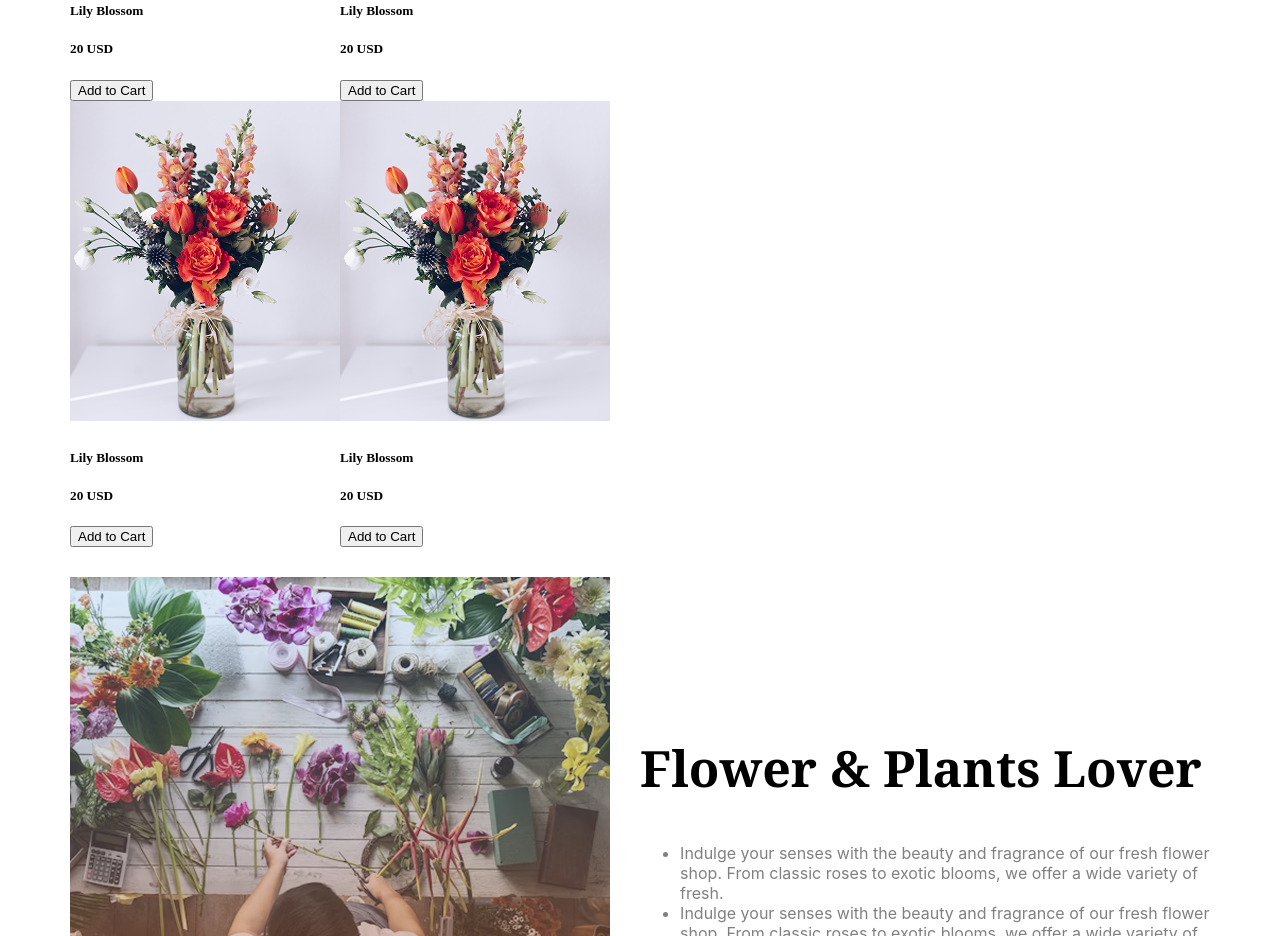
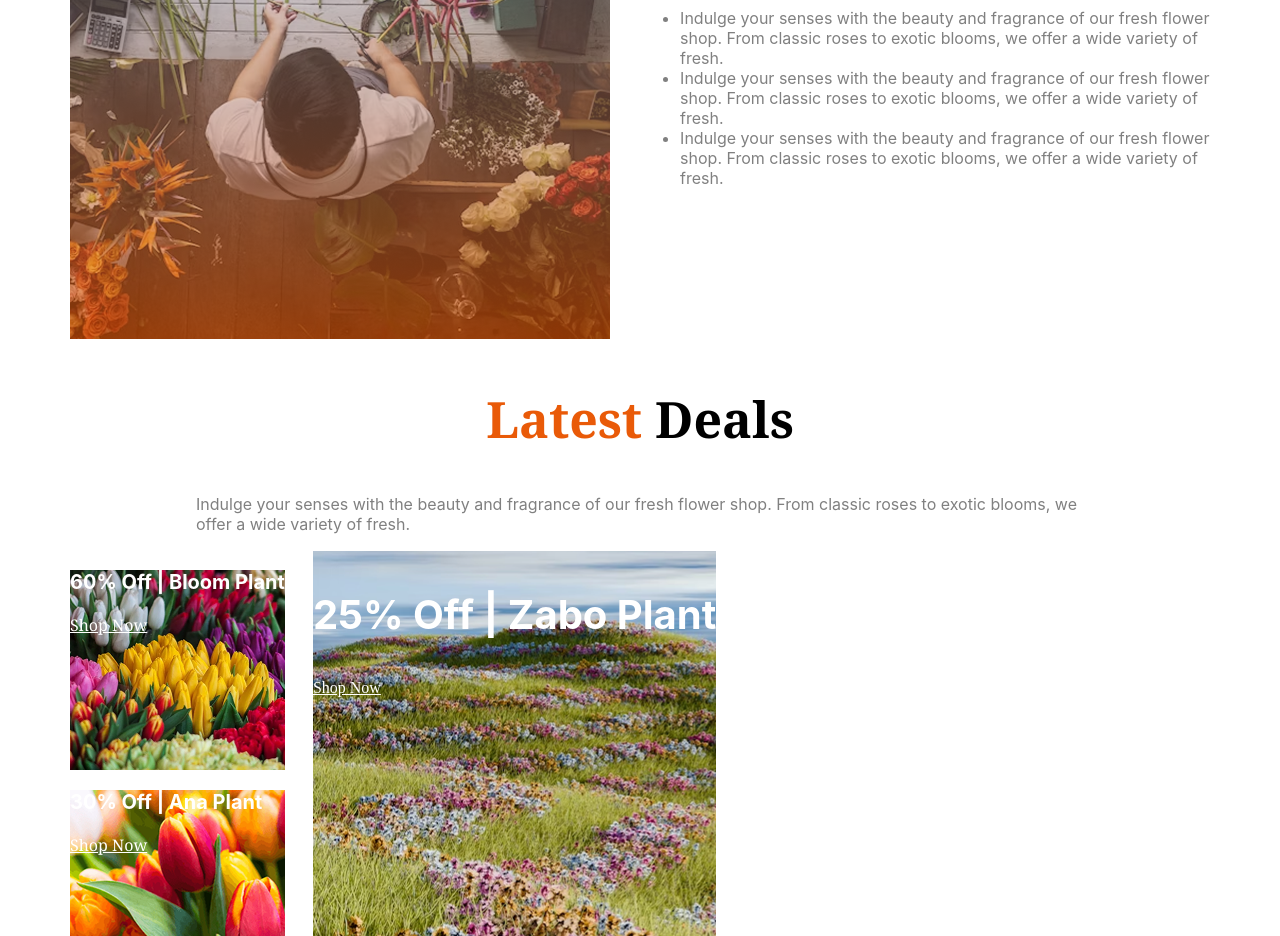
Before and after one commit to fmnihal/ResponsiveLayout-FlowerMarket, a plain HTML site: page index.html in a window 1280 px wide. Shown: the part 1864-2800 px from the top of the page. Drawn offline with Linux system fonts and the light colour scheme.

Commit message:
motamoti sovvo banano gese, ekhono responsive hoynai

```diff
--- a/index.html
+++ b/index.html
@@ -208,10 +208,39 @@
                 <p>Indulge your senses with the beauty and fragrance of our fresh flower shop. From classic roses to exotic blooms, we offer a wide variety of fresh.</p>
             </div>
         </section>
-        <section class="deals-card-container site-width">
-            <div class="deal-ana"><img src="./assets/deal-ana.png" alt=""></div>
-            <div class="deal-bloom"><img src="./assets/deal-bloom.png" alt=""></div>
-            <div class="deal-zabo"><img src="./assets/deal-zabo.png" alt=""></div>
+        <section class="deals site-width">
+            <div class="deal-bloom-ana noto-serif-font">
+                <div class="deal-bloom-container">
+                    <div class="deal-bloom">
+                        <div class="deal-bloom-text">
+                            <div class="deal-bloom-title">
+                                <p><b>60% Off | Bloom Plant</b></p>
+                            </div>
+                            <div class="deal-shop"><a href="">Shop Now</a></div>
+                        </div>
+                    </div>
+                </div>
+                <div class="deal-ana-container">
+                    <div class="deal-ana">
+                        <div class="deal-ana-text">
+                            <div class="deal-ana-title">
+                                <p><b>30% Off | Ana Plant</b></p>
+                            </div>
+                            <div class="deal-shop"><a href="">Shop Now</a></div>
+                            </div>
+                        </div>
+                    </div>
+                </div>
+                <div class="deal-zabo-container">
+                    <div class="deal-zabo">
+                        <div class="deal-zabo-text">
+                            <div class="deal-zabo-title">
+                                <p><b>25% Off | Zabo Plant</b></p>
+                            </div>
+                            <div class="deal-shop"><a href="">Shop Now</a></div>
+                        </div>
+                    </div>
+                </div>
             </div>
         </section>
         <section class="join">
@@ -232,7 +261,6 @@
                     </div>
                     <p class="footer-text">Indulge your senses with the beauty and fragrance of our fresh flower shop.</p>
                 </div>
-                <div class="footer-link-container">
                 <div class="footer-link-1">
                     <ul>
                         <li><a href="">Home</a></li>
@@ -259,7 +287,6 @@
                         <li><a href=""><img src="./assets/icon-youtube.png" alt=""></a></li>
                     </ul>
                 </div>
-                </div>
             </section>
         </footer>
     </main>
--- a/style.css
+++ b/style.css
@@ -68,8 +68,21 @@ p {
     margin: 16px 0;
 }
 .plants-card-container{
-    display: flex;
     margin-bottom: 30px;
+}
+.plants-card-container1, .plants-card-container2{
+    /* display: flex;
+    justify-content: space-around; */
+    display: grid;
+    grid-template-columns: repeat(4,1fr);
+}
+.plants-card-btn-add2cart{
+    height: 50px;
+    width: 270px;
+    color: white;
+    font-size: 16px;
+    background-color: #E95A08;
+    border-color: #E95A08;
 }
 
 .lover-container{
@@ -101,6 +114,41 @@ p {
     margin: 0 auto;
 }
 
+.deals{
+    display: flex;
+    /* justify-content: space-between; */
+    gap: 28px;
+}
+.deal-bloom-ana p{
+    font-size: 20px;
+    color: white;
+}
+.deal-bloom-container{
+    background-image: url('./assets/deal-bloom.png');
+    height: 200px;
+    margin-bottom: 10px;
+}
+.deal-ana-container{
+    background-image: url('./assets/deal-ana.png');
+    height: 200px;
+    margin-top: 10px;
+}
+.deal-zabo-container{
+    background-image: url('./assets/deal-zabo.png');
+    height: 420px;
+}
+.deal-zabo p{
+    font-size: 40px;
+    color: white;
+}
+.deal-shop{
+    font-size: 16px;
+}
+.deal-shop a{
+    color: white;
+}
+
+
 .join{
     background-image: url('./assets/news-letter-bg.png');
     height: 533px;
@@ -112,3 +160,30 @@ p {
 .join-container h2{
     color: white;
 }
+
+.footer{
+    width: 100%;
+}
+.footer-container{
+    width: 1120px;
+    margin: 0 auto;
+    display: flex;
+}
+.footer-link-1 li, .footer-link-2 li{
+    list-style: none;
+}
+.footer-link-1 a, .footer-link-2 a{
+    text-decoration: none;
+    color: gray;
+}
+.footer-link-3 ul{
+    display: flex;
+    align-items: center;
+    gap: 24px;
+}
+.footer-link-3 li{
+    list-style: none;
+}
+.footer-link-3 a{
+    text-decoration: none;
+}
```
Lines whose indentation alone changed are shown as unchanged.
